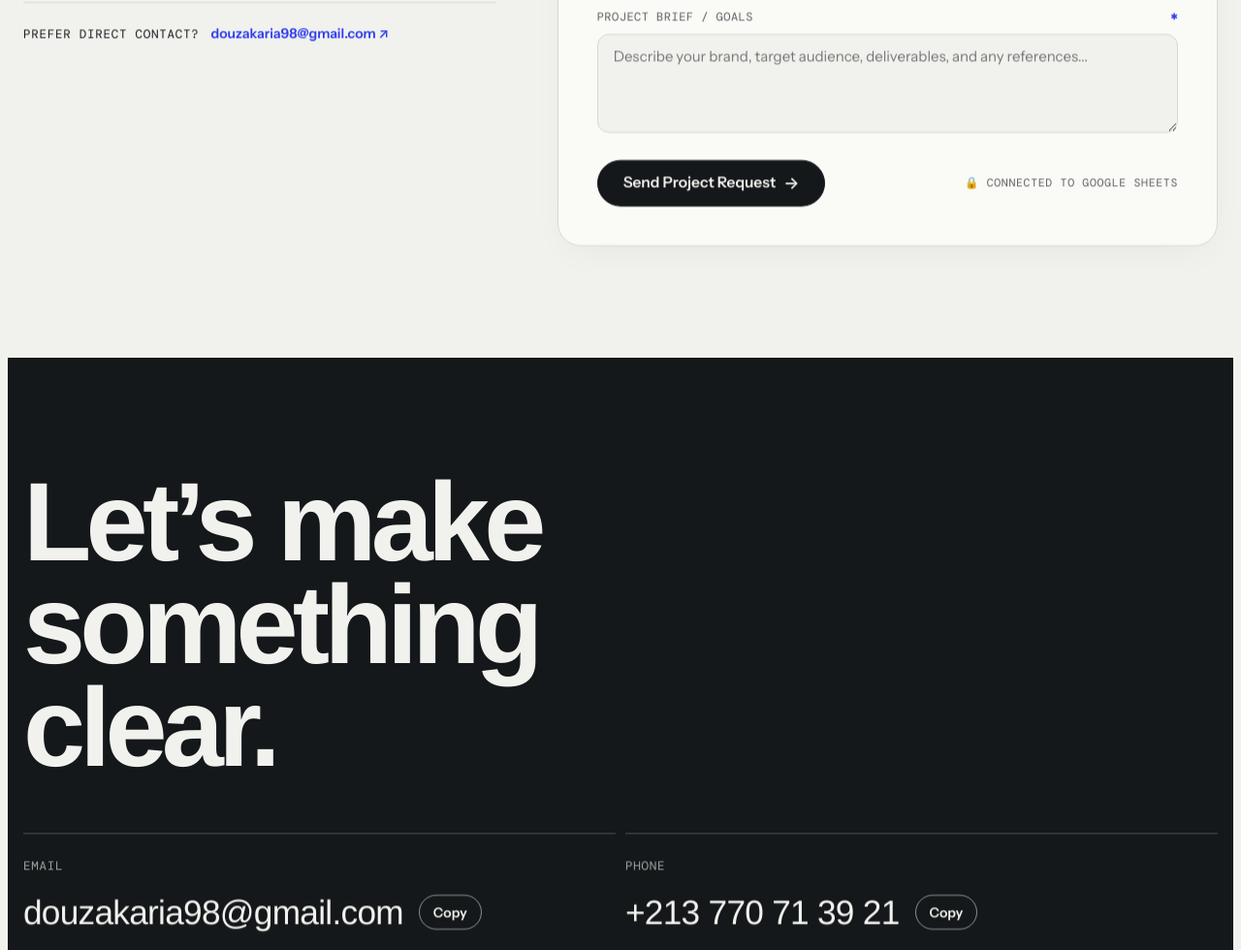
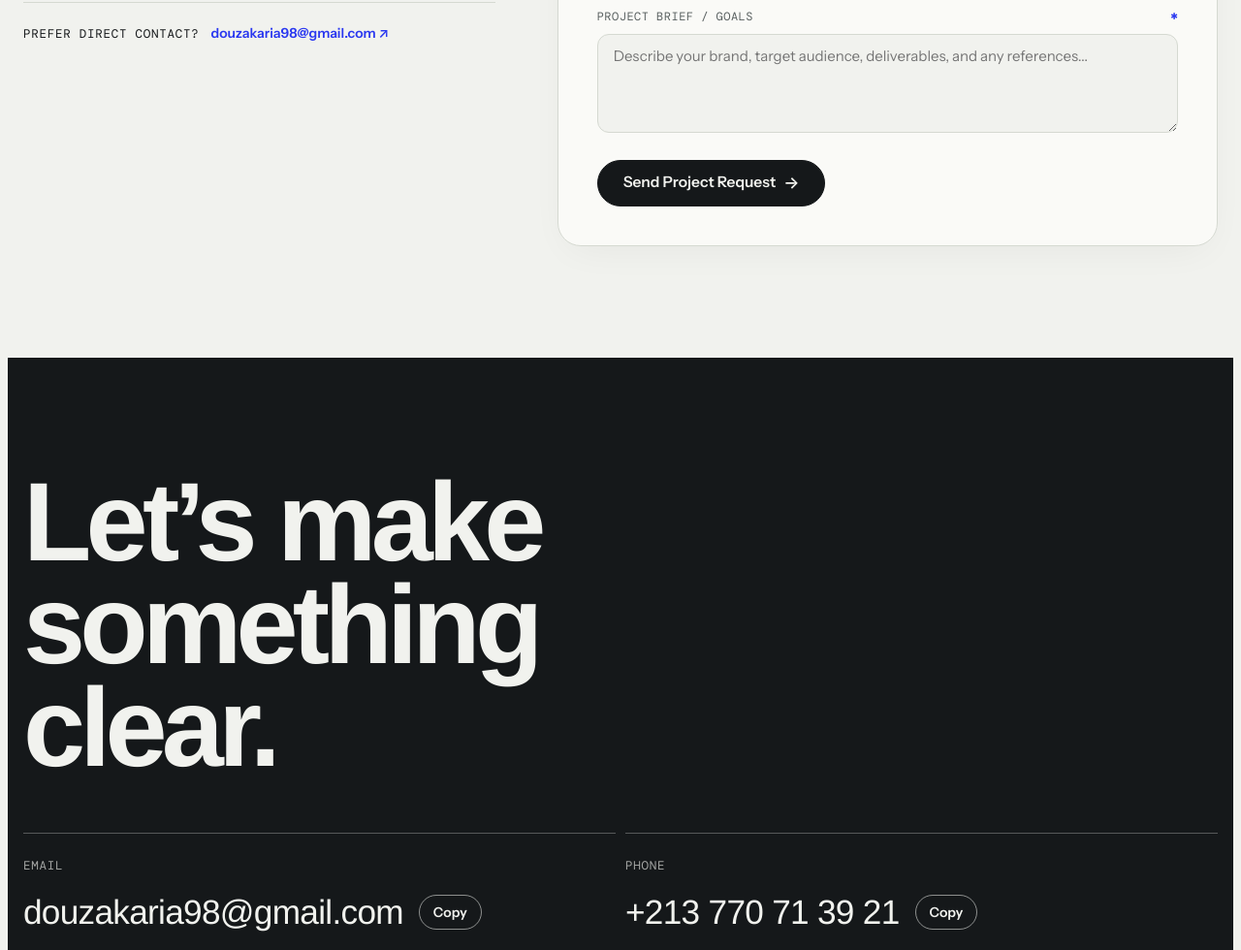
Before and after one commit to douzakaria1998-stack/portfolio, a website: page index.html in a window 1280 px wide. Shown: the part 5850-6830 px from the top of the page at 97% size. Drawn offline with nearby package versions, Linux system fonts and the light colour scheme; a web font is replaced by a local one.

Commit message:
Hide Connected to Google Sheets badge from client form

```diff
--- a/index.html
+++ b/index.html
@@ -444,7 +444,6 @@ h1,h2,h3{font-family:var(--font-display);font-weight:600;letter-spacing:-.03em;l
               <span class="btn-txt" id="orderBtnTxt" data-t="f_submit">Send Project Request</span>
               <span class="btn-arr" id="orderBtnArr" aria-hidden="true">→</span>
             </button>
-            <span class="f-security mono" data-t="f_security">🔒 Connected to Google Sheets</span>
           </div>
         </form>
 
```
